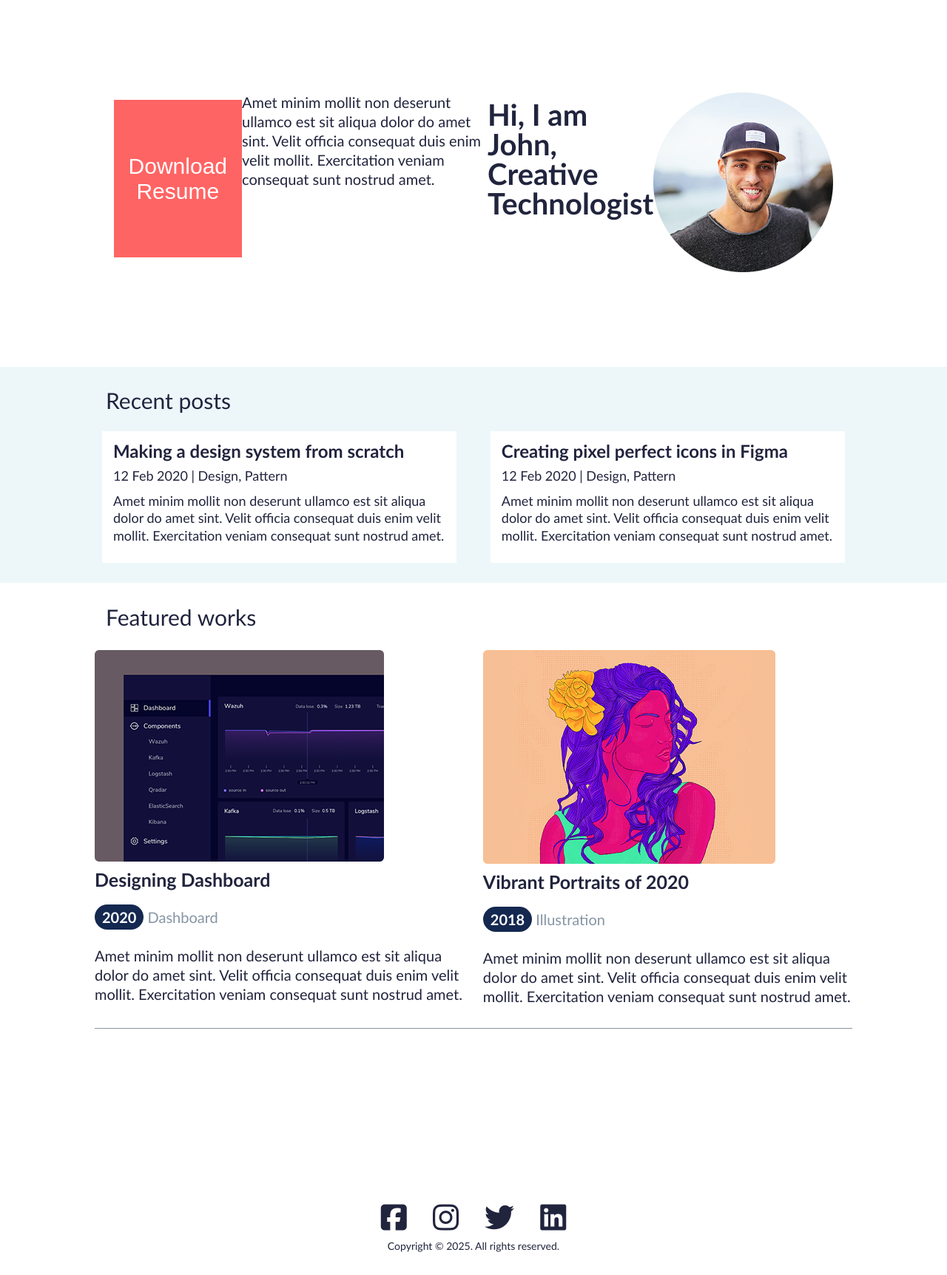
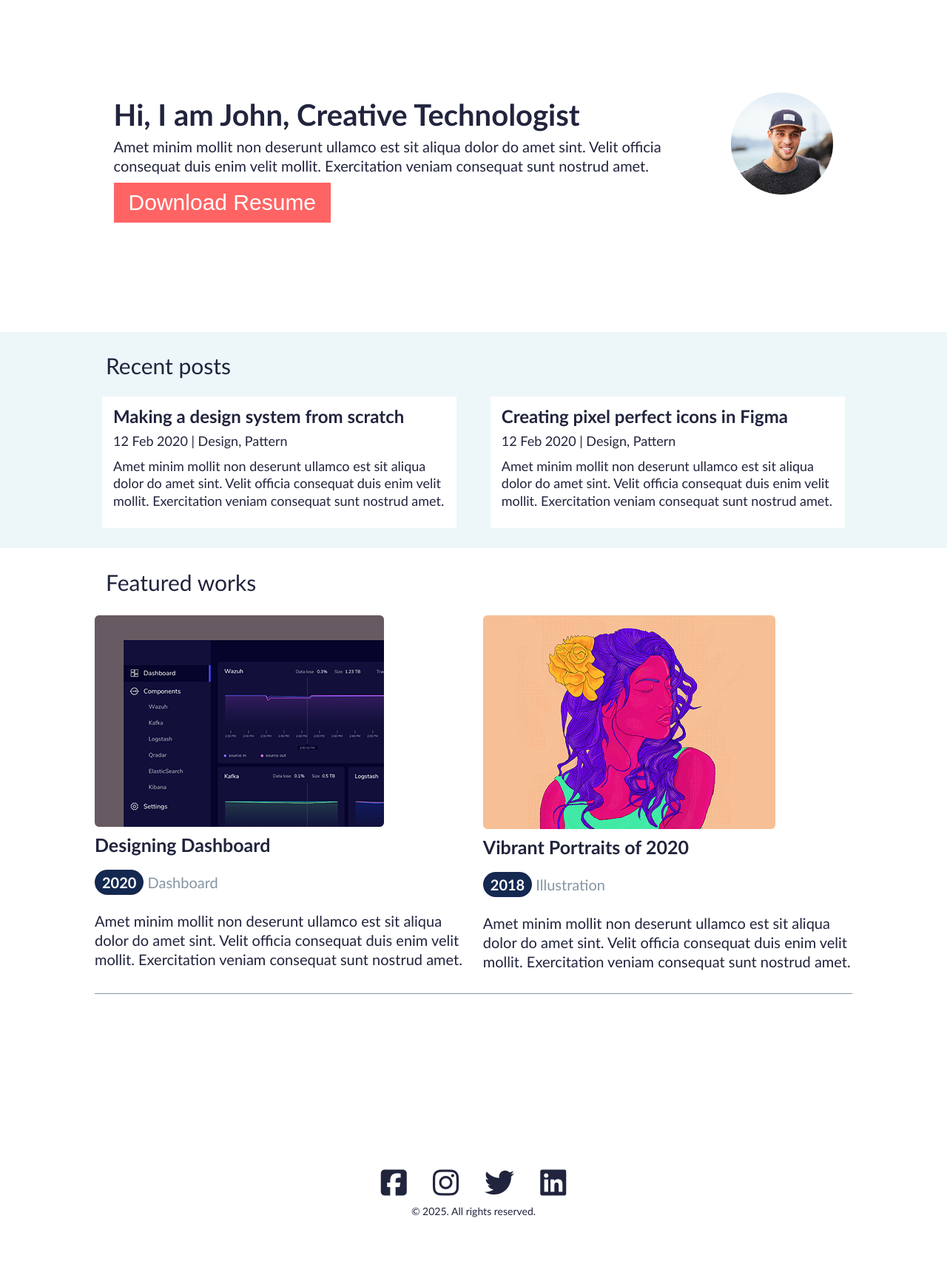
Before and after one commit to JoseEnioSegundo/atvportifolio, a plain HTML site: page index.html in a window 1280 px wide. Shown: the part 43-1767 px from the top of the page at 74% size. After the commit the page ends 1720 px from the top, so only its background shows below. Drawn offline with Linux system fonts and the light colour scheme.

Commit message:
Update index.html

```diff
--- a/index.html
+++ b/index.html
@@ -1,18 +1,20 @@
 <!DOCTYPE html>
-<html lang="pt">
+<html lang="pt-BR">
 
 <head>
-    <meta charset="UTF-8">
-    <meta name="viewport" content="width=device-width, initial-scale=1.0">
+    <meta charset="UTF-8" />
+    <meta name="viewport" content="width=device-width, initial-scale=1.0" />
     <title>Atividade - Portfólio</title>
+
     <script src="https://kit.fontawesome.com/c4a85ae6a5.js" crossorigin="anonymous"></script>
-    <link rel="stylesheet" href="css/reset.css">
-    <link rel="stylesheet" href="css/style.css">
+
+    <link rel="stylesheet" href="css/reset.css" />
+    <link rel="stylesheet" href="css/style.css" />
 </head>
 
 <body>
     <header>
-        <nav>
+        <nav aria-label="Navegação principal">
             <ul>
                 <li><a href="#">Blog</a></li>
                 <li><a href="works.html">Works</a></li>
@@ -20,56 +22,77 @@
             </ul>
         </nav>
     </header>
+
     <main>
-        <section class="banner">
-                <img src="src/images/avatar.png" alt="John Doe" class="avatar">
-                <h1>Hi, I am John, Creative Technologist</h1>
+        <section class="banner" aria-labelledby="banner-heading">
+            <div class="container-img">
+                <img src="src/images/avatar.png" alt="Foto de John Doe" class="avatar" />
+            </div>
+            <div class="container-text">
+                <h1 id="banner-heading">Hi, I am John, Creative Technologist</h1>
                 <p>
-                    Amet minim mollit non deserunt ullamco est sit aliqua dolor do amet sint. Velit officia consequat duis enim velit mollit. Exercitation veniam consequat sunt nostrud amet.
+                    Amet minim mollit non deserunt ullamco est sit aliqua dolor do amet sint. Velit officia consequat
+                    duis enim velit mollit. Exercitation veniam consequat sunt nostrud amet.
                 </p>
-                <button>Download Resume</button>
+                <button type="button">Download Resume</button>
+            </div>
         </section>
-        <section class="posts">
-            <h2>Recent posts</h2>
+
+        <section class="posts" aria-labelledby="recent-posts">
+            <h2 id="recent-posts">Recent posts</h2>
             <ul>
                 <li>
                     <h3>Making a design system from scratch</h3>
-                    <p>12 Feb 2020 | Design, Pattern</p>
-                    <p>Amet minim mollit non deserunt ullamco est sit aliqua dolor do amet sint. Velit officia consequat duis enim velit mollit. Exercitation veniam consequat sunt nostrud amet.</p>
+                    <p><time datetime="2020-02-12">12 Feb 2020</time> | Design, Pattern</p>
+                    <p>
+                        Amet minim mollit non deserunt ullamco est sit aliqua dolor do amet sint. Velit officia
+                        consequat duis enim velit mollit. Exercitation veniam consequat sunt nostrud amet.
+                    </p>
                 </li>
                 <li>
                     <h3>Creating pixel perfect icons in Figma</h3>
-                    <p>12 Feb 2020 | Design, Pattern</p>
-                    <p>Amet minim mollit non deserunt ullamco est sit aliqua dolor do amet sint. Velit officia consequat duis enim velit mollit. Exercitation veniam consequat sunt nostrud amet.</p>
+                    <p><time datetime="2020-02-12">12 Feb 2020</time> | Design, Pattern</p>
+                    <p>
+                        Amet minim mollit non deserunt ullamco est sit aliqua dolor do amet sint. Velit officia
+                        consequat duis enim velit mollit. Exercitation veniam consequat sunt nostrud amet.
+                    </p>
                 </li>
             </ul>
         </section>
-        <section class="works">
-            <h2>Featured works</h2>
+
+        <section class="works" aria-labelledby="featured-works">
+            <h2 id="featured-works">Featured works</h2>
             <ul>
                 <li>
-                    <img src="src/images/work_dashboard.png" alt="Dashboard - Imagem">
+                    <img src="src/images/work_dashboard.png" alt="Preview do projeto Designing Dashboard" />
                     <h3>Designing Dashboard</h3>
                     <p class="info"><span>2020</span> Dashboard</p>
-                    <p>Amet minim mollit non deserunt ullamco est sit aliqua dolor do amet sint. Velit officia consequat duis enim velit mollit. Exercitation veniam consequat sunt nostrud amet.</p>
+                    <p>
+                        Amet minim mollit non deserunt ullamco est sit aliqua dolor do amet sint. Velit officia
+                        consequat duis enim velit mollit. Exercitation veniam consequat sunt nostrud amet.
+                    </p>
                 </li>
                 <li>
-                    <img src="src/images/work_art.png" alt="Trabalho - Arte">
+                    <img src="src/images/work_art.png" alt="Preview do projeto Vibrant Portraits of 2020" />
                     <h3>Vibrant Portraits of 2020</h3>
                     <p class="info"><span>2018</span> Illustration</p>
-                    <p>Amet minim mollit non deserunt ullamco est sit aliqua dolor do amet sint. Velit officia consequat duis enim velit mollit. Exercitation veniam consequat sunt nostrud amet.</p>
+                    <p>
+                        Amet minim mollit non deserunt ullamco est sit aliqua dolor do amet sint. Velit officia
+                        consequat duis enim velit mollit. Exercitation veniam consequat sunt nostrud amet.
+                    </p>
                 </li>
             </ul>
         </section>
     </main>
+
     <footer>
-        <a href="#"><span class="fa-brands fa-square-facebook"></span></a>
-        <a href="#"><span class="fa-brands fa-instagram"></span></a>
-        <a href="#"><span class="fa-brands fa-twitter"></span></a>
-        <a href="#"><span class="fa-brands fa-linkedin"></span></a>
-        <p>
-            Copyright &copy; 2025. All rights reserved.
-        </p>
+        <nav aria-label="Redes sociais">
+            <a href="#" aria-label="Facebook"><span class="fa-brands fa-square-facebook"></span></a>
+            <a href="#" aria-label="Instagram"><span class="fa-brands fa-instagram"></span></a>
+            <a href="#" aria-label="Twitter"><span class="fa-brands fa-twitter"></span></a>
+            <a href="#" aria-label="LinkedIn"><span class="fa-brands fa-linkedin"></span></a>
+        </nav>
+        <p>&copy; 2025. All rights reserved.</p>
     </footer>
 </body>
 
```
